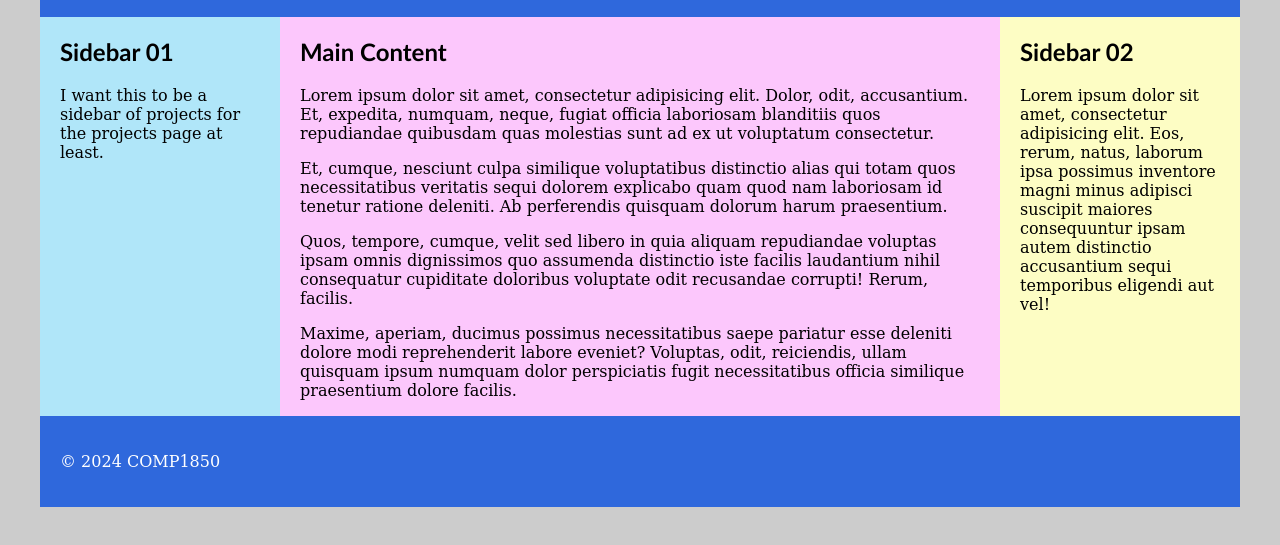
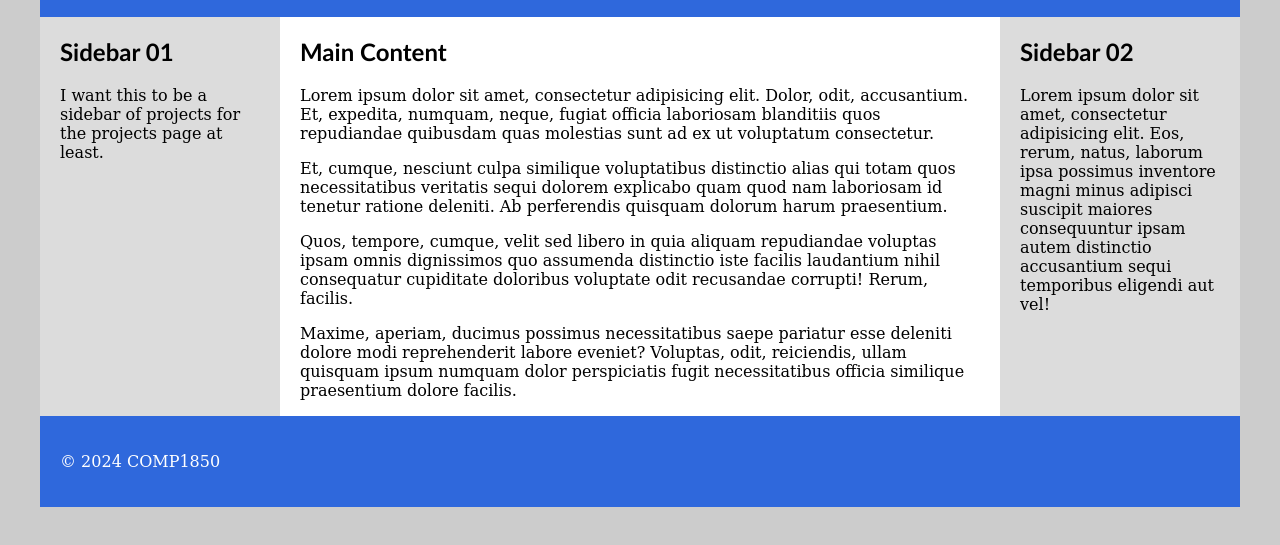
Before and after one commit to phillipchristopher/phillipchristopher, a plain HTML site: page Home Page Test 1/index.html in a window 1280 px wide. Shown: the part 65-610 px from the top of the page. Drawn offline with Linux system fonts and the light colour scheme.

Commit message:
Update style.css

```diff
--- a/Home Page Test 1/style.css
+++ b/Home Page Test 1/style.css
@@ -125,19 +125,19 @@ here are the flex items:
 }
 
 .col-01 {
-    background-color: #B0E6F9;
+    background-color: #DCDCDC;
 	/* sidebars are 1/3 the width of the center column */
   	flex:1;
 
 }
 .col-02 {
-    background-color: #FCC7FC;
+    background-color: #fff;
 	/* the middle column is 3x as wide as the sidebars */
   	flex:3;
 
 }
 .col-03 {
-    background-color: #FDFDC4;
+    background-color: #DCDCDC;
 	/* sidebars are 1/3 the width of the center column */
   	flex:1;
 
```
